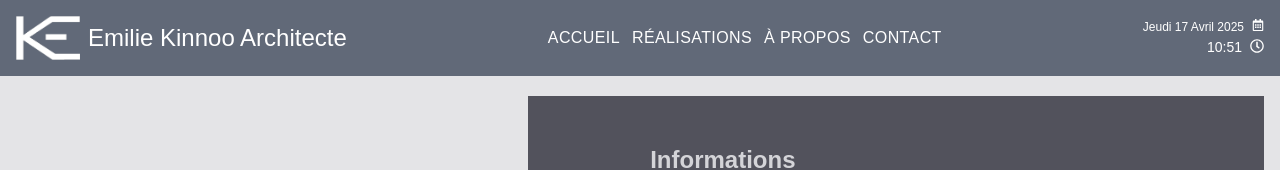
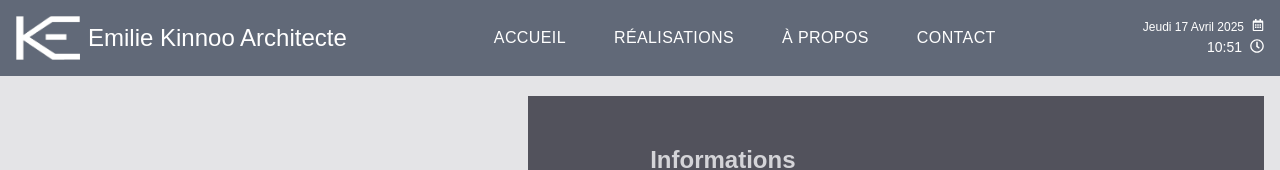
Before and after one commit to KevinDq/EK-Archi, a Next.js app: page /contact in a window 1280 px wide. Shown: the top 170 px of the page. Built offline with nearby package versions, Linux system fonts and the light colour scheme; a web font is replaced by a local one.

Commit message:
Update header.tsx

```diff
--- a/components/header.tsx
+++ b/components/header.tsx
@@ -28,7 +28,7 @@ export default function Header() {
         </div>
 
         {/* Navigation */}
-        <nav className="flex flex-wrap justify-center gap-3 text-sm sm:text-base uppercase tracking-wide">
+        <nav className="flex flex-wrap justify-center gap-3 sm:gap-12 text-sm sm:text-base uppercase tracking-wide">
           <Link className="navlink" href="/">Accueil</Link>
           <Link className="navlink" href="/portfolio">Réalisations</Link>
           <Link className="navlink" href="/about">À propos</Link>
```
